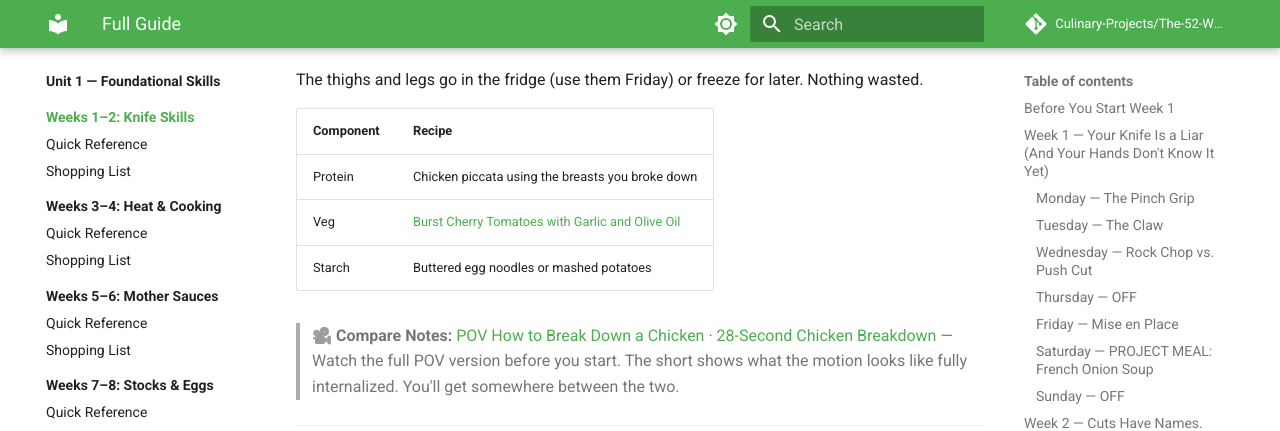
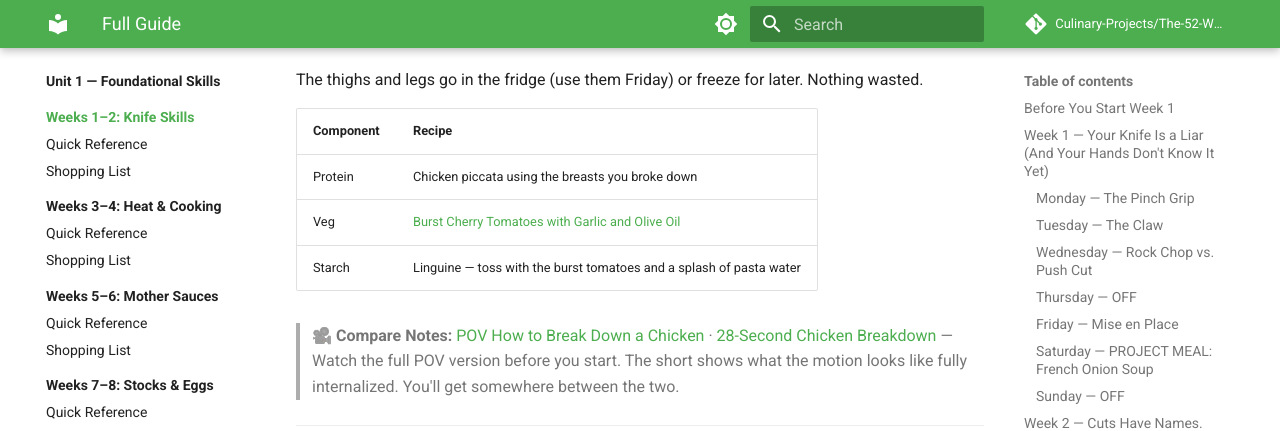
Before and after one commit to Culinary-Projects/The-52-Week-Culinary-Project, an MkDocs documentation site: the page built from docs/weeks/01-foundational-skills/01-02-knife-skills/index.md, in a window 1280 px wide and 900 px high, scrolled down 6551 px. Shown: the top 431 px of the window. Built offline with MkDocs 1.6.1 and Material for MkDocs 9.7.7, drawn with Linux system fonts in a browser that asks for light colours; comment, search, counter and statistics services are not loaded.

Commit message:
W01-02: update W2 Wed starch to linguine for Piccata + Burst Tomatoes
Burst Cherry Tomatoes is a pasta sauce — swap 'egg noodles or mashed
potatoes' for linguine tossed with the tomatoes and pasta water.
Also bump linguine quantity from 1 lb to 2 lbs (now covers W1 Wed
scampi and W2 Wed piccata).

```diff
--- a/docs/weeks/01-foundational-skills/01-02-knife-skills/index.md
+++ b/docs/weeks/01-foundational-skills/01-02-knife-skills/index.md
@@ -199,7 +199,7 @@ The thighs and legs go in the fridge (use them Friday) or freeze for later. Noth
 |-----------|--------|
 | Protein | Chicken piccata using the breasts you broke down |
 | Veg | [Burst Cherry Tomatoes with Garlic and Olive Oil](https://www.seriouseats.com/fast-easy-pasta-blistered-cherry-tomato-sauce-recipe) |
-| Starch | Buttered egg noodles or mashed potatoes |
+| Starch | Linguine — toss with the burst tomatoes and a splash of pasta water |
 
 > 🎥 **Compare Notes:** [POV How to Break Down a Chicken](https://www.youtube.com/watch?v=9FHHmx6kDGc) · [28-Second Chicken Breakdown](https://www.youtube.com/shorts/Oa_VmoJSX1c) — Watch the full POV version before you start. The short shows what the motion looks like fully internalized. You'll get somewhere between the two.
 
```
Also changed, not shown: docs/weeks/01-foundational-skills/01-02-knife-skills/shopping-list.md (+1 -1 lines).
